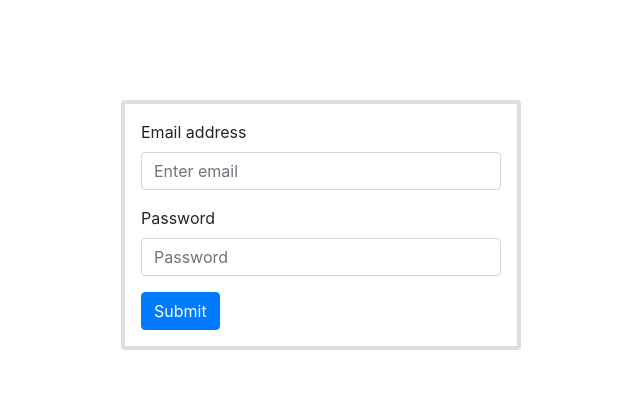
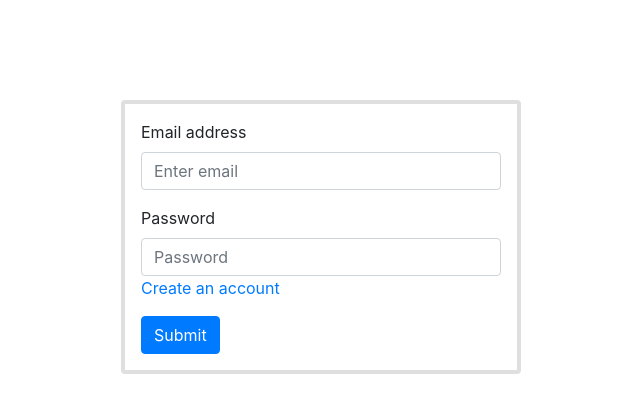
Before and after one commit to luismoralesp/chat, a React (Create React App) app in the folder web/: page /login in a window 1280 px wide. Shown: the top 412 px of the page, without its empty margins (319-959 px from the left). Built offline with nearby package versions, Linux system fonts and the light colour scheme.

Commit message:
link to create account

```diff
--- a/web/src/components/Login.jsx
+++ b/web/src/components/Login.jsx
@@ -2,6 +2,7 @@
 import { Container } from 'react-bootstrap';
 import { Form } from 'react-bootstrap';
 import { Button } from 'react-bootstrap';
+import { Link } from 'react-router-dom';
 import AuthService from '../services/auth_service';
 
 const style = {
@@ -58,6 +59,7 @@
                         value={password}
                         onChange={ handleChangePassword }
                     />
+                    <Link to="register/" >Create an account</Link>
                 </Form.Group>
                 <Button
                     variant="primary"
```
